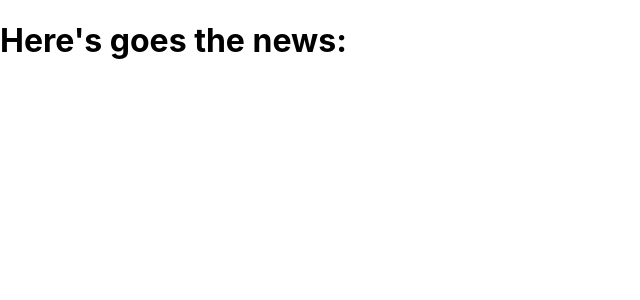
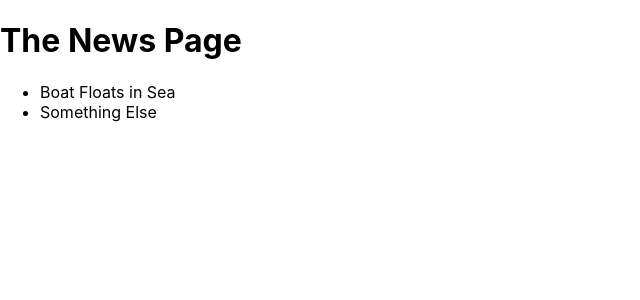
Before and after one commit to rawwr-cmd/NextJs, a Next.js app: page /news in a window 1280 px wide. Shown: the top 300 px of the page, without its empty margins (0-640 px from the left). Built offline with nearby package versions, Linux system fonts and the light colour scheme.

Commit message:
linking between pages

```diff
--- a/pages/news/index.js
+++ b/pages/news/index.js
@@ -1,7 +1,18 @@
 //our-domain.com/news
-
+import Link from "next/link";
+import { Fragment } from "react";
 function NewsPage() {
-  return <h1>Here's goes the news: </h1>;
+  return (
+    <Fragment>
+      <h1>The News Page</h1>
+      <ul>
+        <li>
+          <Link href="/news/boat-floats-in-sea">Boat Floats in Sea</Link>
+        </li>
+        <li>Something Else</li>
+      </ul>
+    </Fragment>
+  );
 }
 
 export default NewsPage;
```
